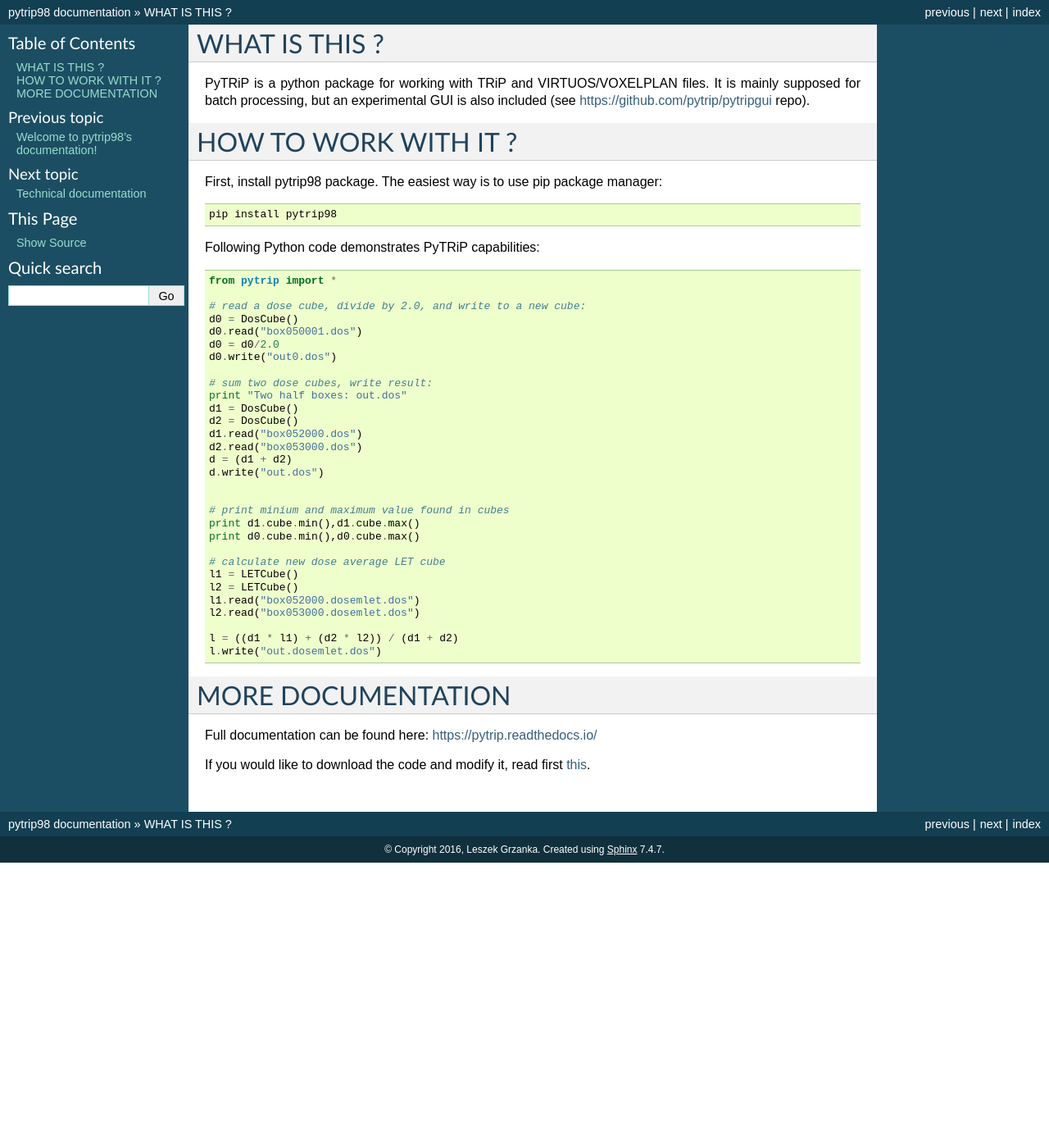
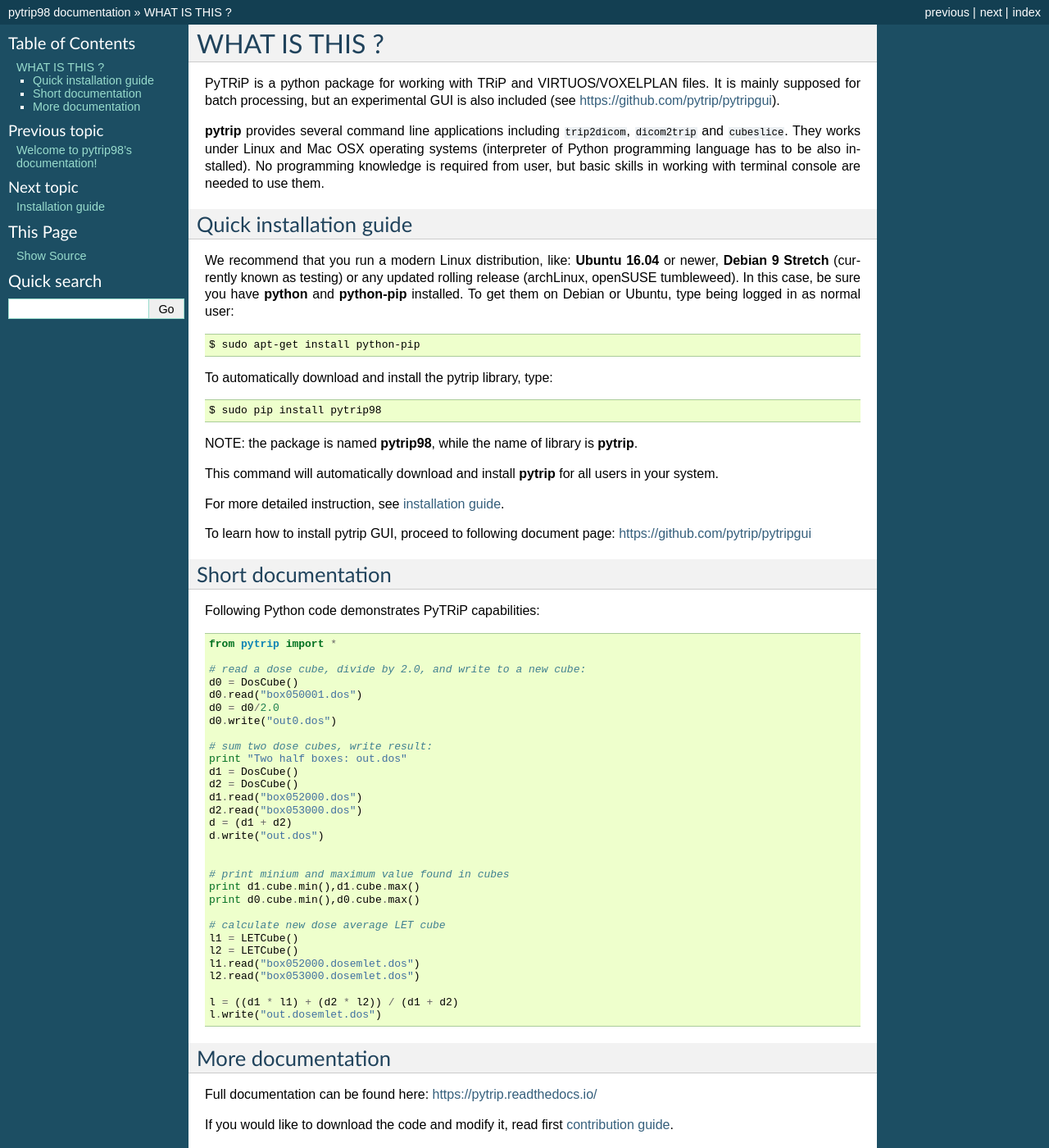
Before and after one commit to pytrip/pytrip, a Sphinx documentation site: the page built from docs/readme.rst, in a window 1280 px wide and 1400 px high. Shown: the whole window at 82% size. Built offline with Sphinx 7.4.7, drawn with Linux system fonts in a browser that asks for light colours.

Commit message:
documentation upgrade (#86)
Improved documentation on installation.

* more update

* further update

* technical page update [skip ci]

* appveyor failures enabled [skip ci]

* sudo added

* Small update

* administrator & user swapped

```diff
--- a/README.rst
+++ b/README.rst
@@ -3,15 +3,36 @@
 
 PyTRiP is a python package for working with TRiP and VIRTUOS/VOXELPLAN files.
 It is mainly supposed for batch processing, but an experimental GUI is also included
-(see https://github.com/pytrip/pytripgui repo).
+(see https://github.com/pytrip/pytripgui).
+
+**pytrip** provides several command line applications including ``trip2dicom``, ``dicom2trip`` and ``cubeslice``.
+They works under Linux and Mac OSX operating systems (interpreter of Python programming language has to be also installed).
+No programming knowledge is required from user, but basic skills in working with terminal console are needed to use them.
 
 
-HOW TO WORK WITH IT ?
-=====================
+Quick installation guide
+------------------------
 
-First, install pytrip98 package. The easiest way is to use pip package manager::
+We recommend that you run a modern Linux distribution, like: **Ubuntu 16.04** or newer, **Debian 9 Stretch** (currently known as testing)
+or any updated rolling release (archLinux, openSUSE tumbleweed). In this case, be sure you have **python**
+and **python-pip** installed. To get them on Debian or Ubuntu, type being logged in as normal user::
 
-    pip install pytrip98
+    $ sudo apt-get install python-pip
+
+To automatically download and install the pytrip library, type::
+
+    $ sudo pip install pytrip98
+
+NOTE: the package is named **pytrip98**, while the name of library is **pytrip**.
+
+This command will automatically download and install **pytrip** for all users in your system.
+
+For more detailed instruction, see `installation guide <INSTALL.rst>`__.
+
+To learn how to install pytrip GUI, proceed to following document page: https://github.com/pytrip/pytripgui
+
+Short documentation
+-------------------
 
 Following Python code demonstrates PyTRiP capabilities::
 
@@ -47,10 +68,10 @@
     l.write("out.dosemlet.dos")
 
 
-MORE DOCUMENTATION
-==================
+More documentation
+------------------
 
 Full documentation can be found here:
 https://pytrip.readthedocs.io/
 
-If you would like to download the code and modify it, read first `this <docs/technical.rst>`__.
+If you would like to download the code and modify it, read first `contribution guide <CONTRIBUTING.rst>`__.
--- a/docs/index.rst
+++ b/docs/index.rst
@@ -7,8 +7,9 @@
    :maxdepth: 2
 
    readme
+   install
+   contributing
    technical
-   contributing
    authors
 
 Indices and tables
--- /dev/null
+++ b/docs/install.rst
@@ -0,0 +1 @@
+.. include:: ../INSTALL.rst
```
Also changed, not shown: CONTRIBUTING.rst (+93 -24 lines), INSTALL.rst (added, +210 -0 lines), appveyor.yml (+4 -4 lines), docs/technical.rst (+3 -27 lines), 1 other file.
